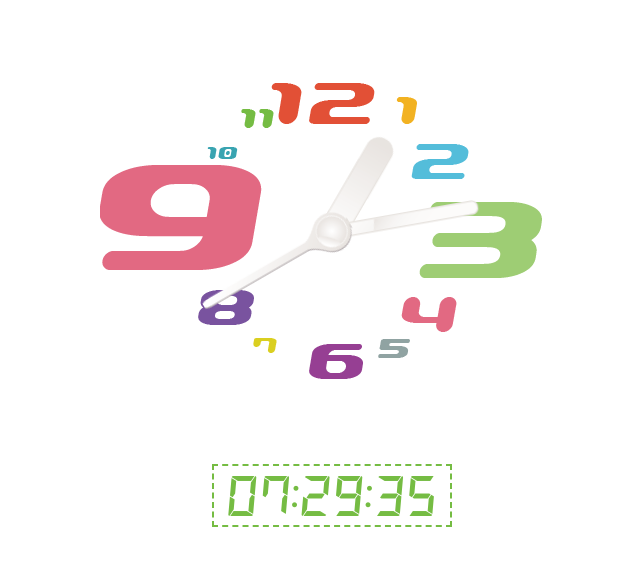
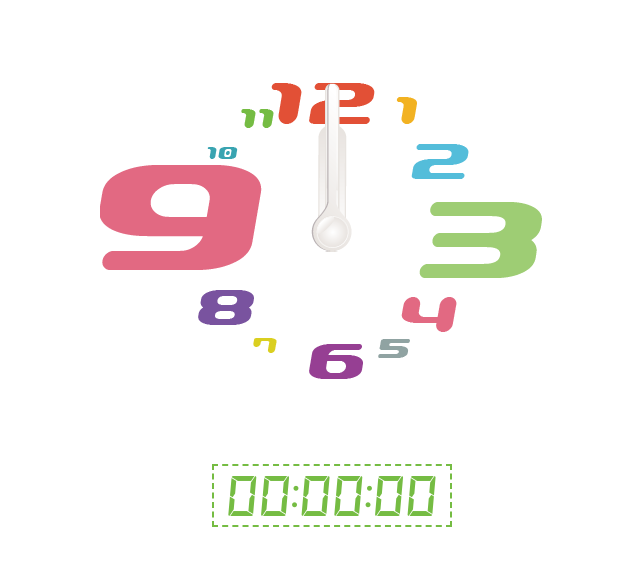
Before and after one commit to tec-yoshi-taka/trial-analog-clock, a plain HTML site: page index.html in a window 1280 px wide. Shown: the whole page, without its empty margins (308-948 px from the left). Drawn offline with Linux system fonts and the light colour scheme.

Commit message:
index.html初期化

```diff
--- a/index.html
+++ b/index.html
@@ -28,24 +28,9 @@
         const hourHand = document.querySelector('#hour');//短針の画像
         const minHand = document.querySelector('#minute');//秒針の画像
         const secHand = document.querySelector('#second');//長針の画像
-        const time = document.querySelector('#time');
 
-        const clock = () => {
-            const now = new Date();
-            let hour = now.getHours();
-            // alert(hour);
-            let min = now.getMinutes();
-            let sec = now.getSeconds();
 
-            time.innerHTML = `${`0${hour}`.slice(-2)}:${`0${min}`.slice(-2)}:${`0${sec}`.slice(-2)}`;
 
-            hourHand.style.transform = `rotate(30deg)`;
-            minHand.style.transform = `rotate(80deg)`;
-            secHand.style.transform = `rotate(240deg)`;
-
-            requestAnimationFrame(clock);
-        }
-clock();
     </script>
 </body>
 
```
